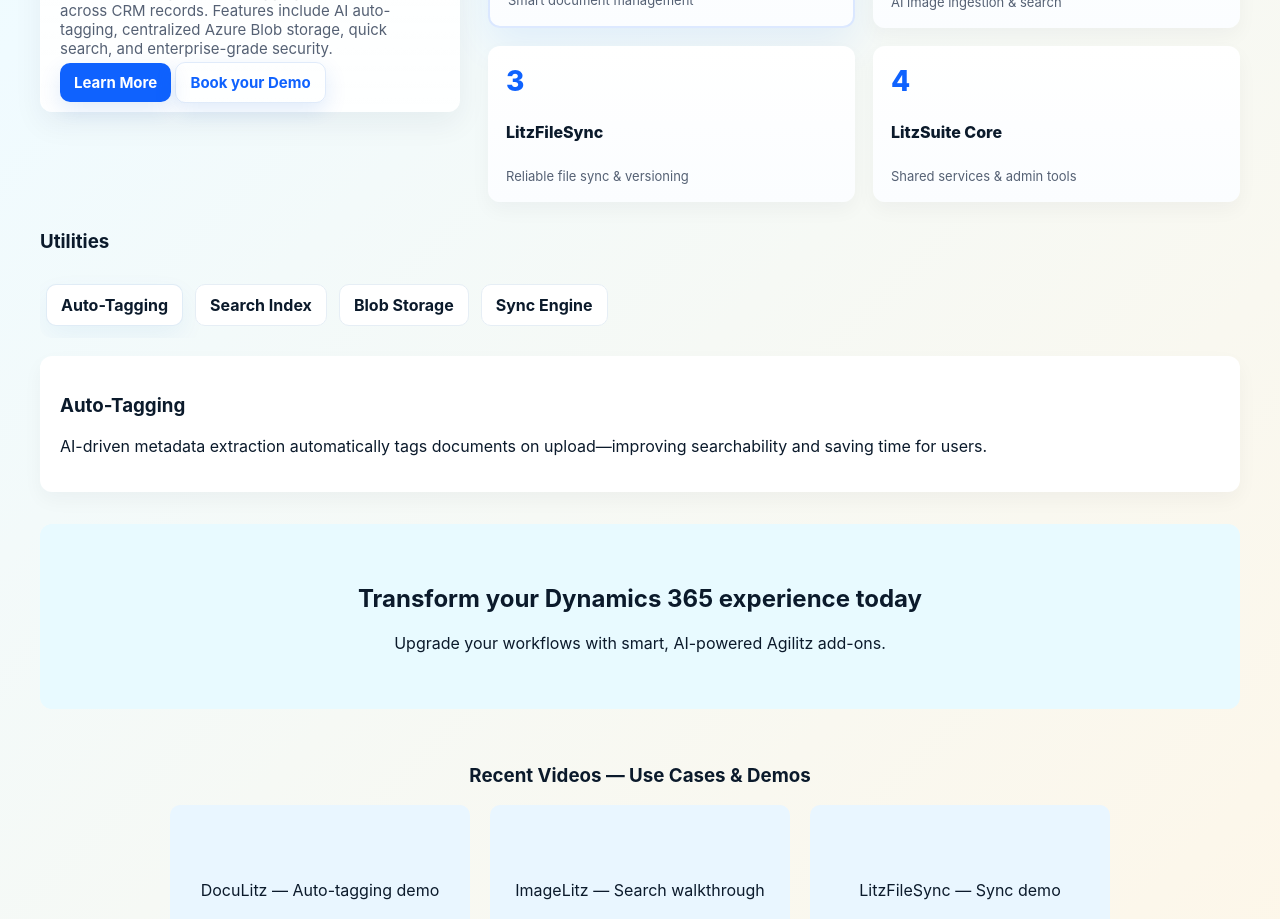
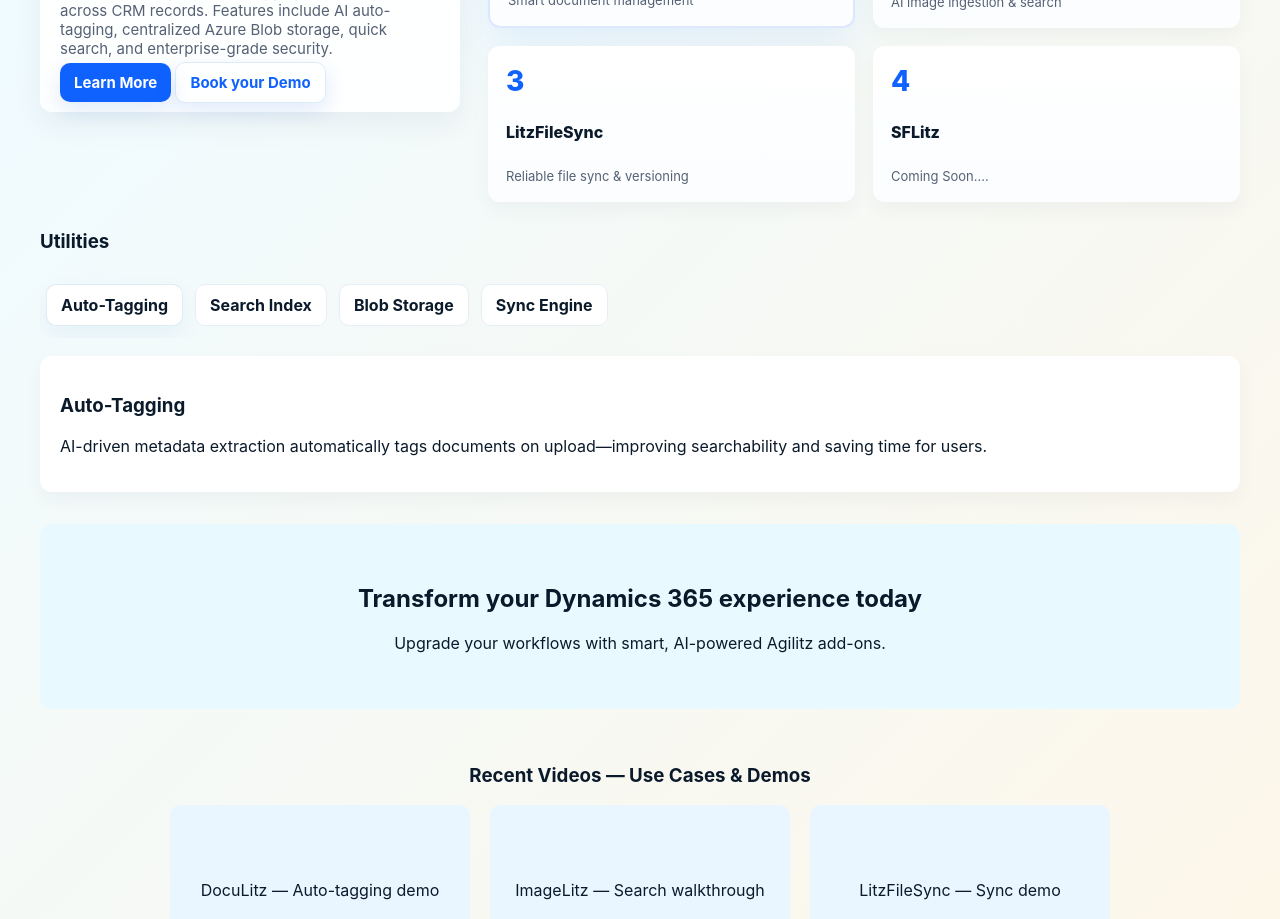
Before and after one commit to researchmarketing48-arch/Testwebsite, a plain HTML site: page index.html in a window 1280 px wide. Shown: the part 1600-2519 px from the top of the page. Drawn offline with Linux system fonts and the light colour scheme.

Commit message:
COOMIT SFLITZ EDIT

```diff
--- a/index.html
+++ b/index.html
@@ -155,8 +155,8 @@ body{margin:0;font-family:Inter, system-ui, -apple-system, "Segoe UI", Roboto, A
 
         <div class="product-tile" data-key="litzcore" role="gridcell" tabindex="0">
           <div class="tile-number">4</div>
-          <div class="tile-title">LitzSuite Core</div>
-          <div class="tile-sub">Shared services & admin tools</div>
+          <div class="tile-title">SFLitz</div>
+          <div class="tile-sub">Coming Soon....</div>
         </div>
       </div>
     </div>
@@ -206,7 +206,8 @@ const products = {
   doculitz:{title:'DocuLitz',desc:'DocuLitz is an AI-driven document management solution built natively on Microsoft Dynamics 365 CE. It automates organization, tagging and retrieval across CRM records. Features include AI auto-tagging, centralized Azure Blob storage, quick search, and enterprise-grade security.'},
   imagelitz:{title:'ImageLitz',desc:'ImageLitz provides AI-powered image ingestion, auto-tagging and cross-record search. Turn visuals into searchable, actionable data directly inside Dynamics 365.'},
   litzfilesync:{title:'LitzFileSync',desc:'LitzFileSync ensures fast, secure file synchronization and version control for CRM documents, keeping records clean and compliant while files stay up-to-date.'},
-  litzcore:{title:'LitzSuite Core',desc:'LitzSuite Core offers shared services, authentication, telemetry and admin utilities that power the LitzSuite ecosystem and simplify deployment and management.'}
+  litzcore:{title:'SFLitz',desc:'Migrate data from Salesforce to Dynamics 365 CE with ease and zero complexity.
+SFLitz is coming soon — stay tuned for a seamless, automated migration experience.'}
 };
 const tabs = document.querySelectorAll('#productTabs .tab');
 const pTitle = document.getElementById('p-title');
```
